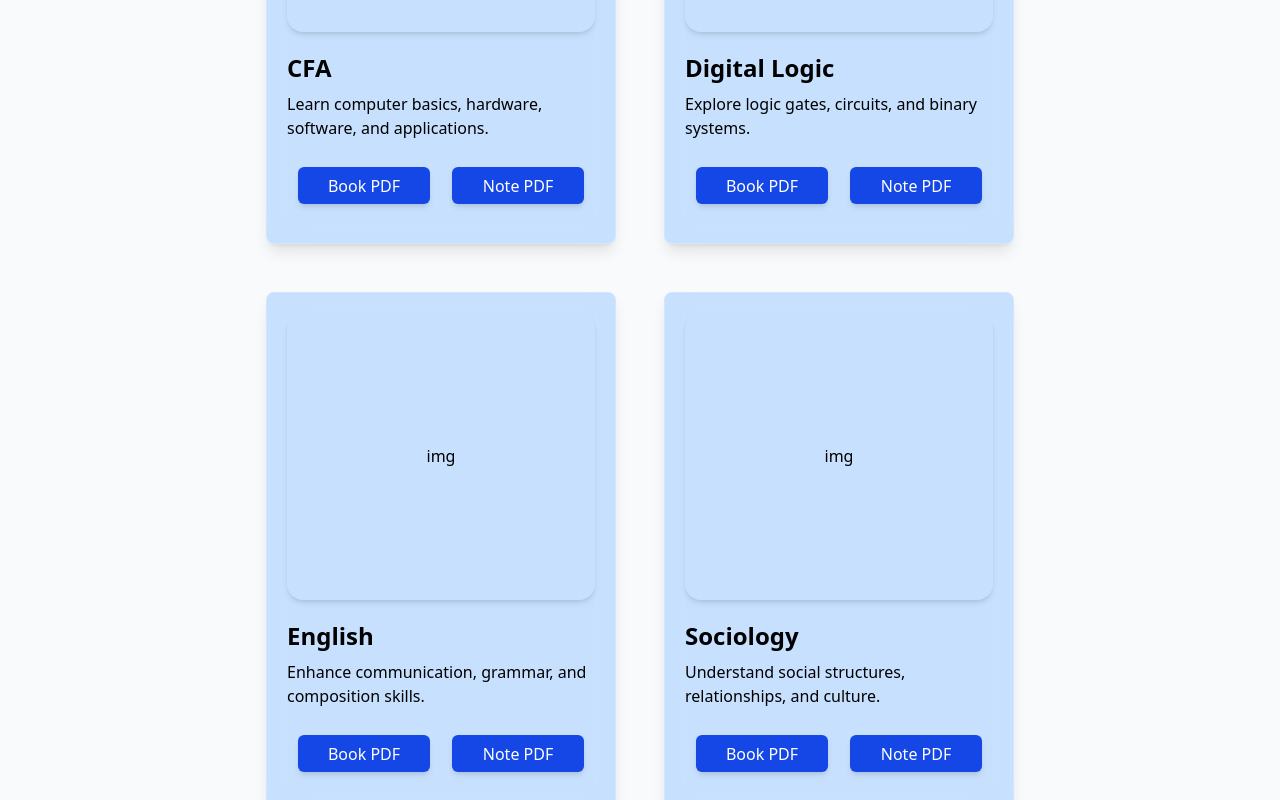
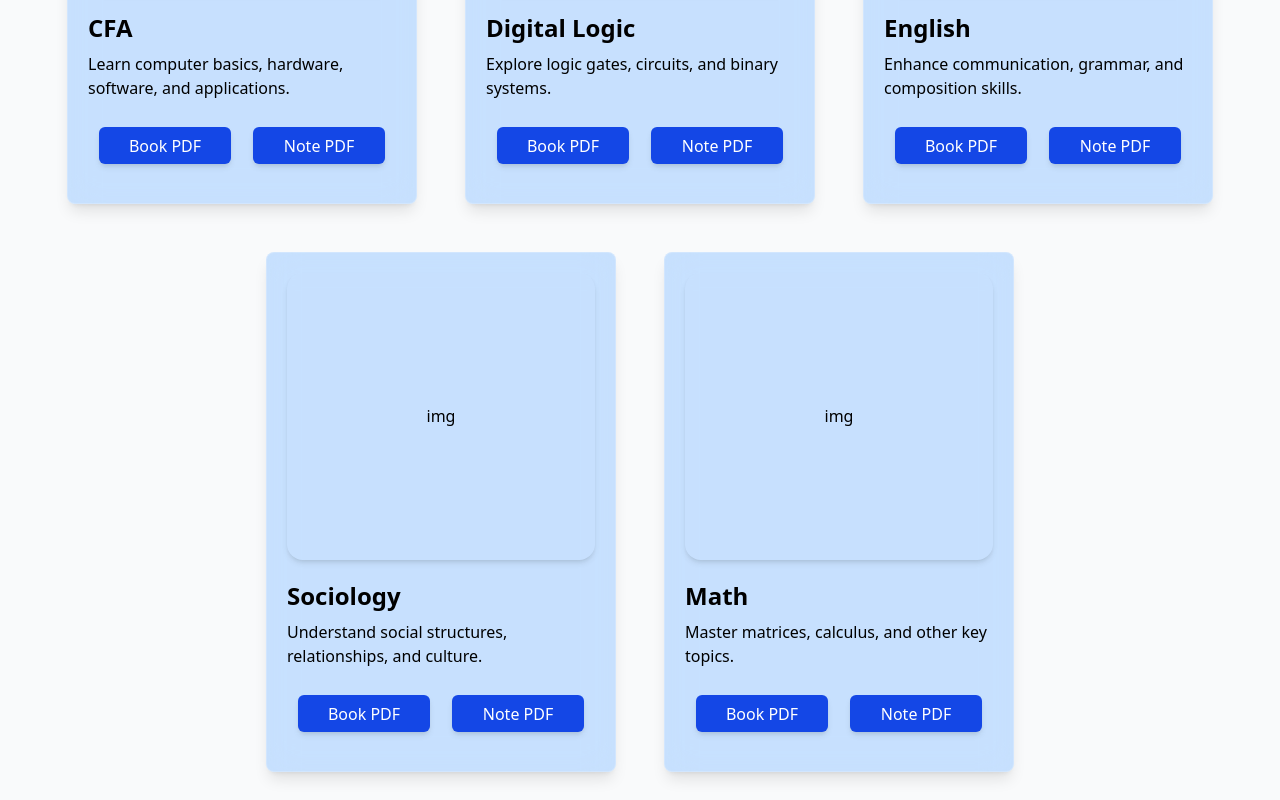
Before and after one commit to SharwanKunwar/BCA-Aspirant-Hub-0.1, a React (Vite) app in the folder BCA-Aspirant-Hub/: page /notes/sem01 in a window 1280 px wide. Shown: the part 480-1280 px from the top of the page. Built offline with nearby package versions, Linux system fonts and the light colour scheme.

Commit message:
update notes

```diff
--- a/BCA-Aspirant-Hub/src/Components/Card.jsx
+++ b/BCA-Aspirant-Hub/src/Components/Card.jsx
@@ -1,22 +1,51 @@
-import React from 'react'
+import React from "react";
+import { useNavigate } from "react-router-dom";
 
-function Card(props) {
+function Card({ title, des, id }) {
+  const navigate = useNavigate();
+
+  const handleClick = (target) => {
+    switch (target) {
+      case "cfa":
+        navigate("/notes/sem01/semister01-notes");
+        break;
+      // You can add more cases for other IDs here.
+      default:
+        console.warn("Invalid target:", target);
+    }
+  };
+
   return (
-    <>
-        <div className='bg-blue-400/30 backdrop-blur-lg border border-white/20 w-[350px] h-[520px] rounded-lg shadow-lg p-5 sm:m-1 m-5 flex flex-col gap-5'>
+    <div className="bg-blue-400/30 backdrop-blur-lg border border-white/20 w-[350px] h-[520px] rounded-lg shadow-lg p-5 sm:m-1 m-5 flex flex-col gap-5">
+      {/* Image Container */}
+      <div className="w-full h-[60%] rounded-2xl shadow-md flex justify-center items-center">
+        img
+      </div>
 
-            <div className=' w-full h-[60%] rounded-2xl shadow-md flex justify-center items-center'>img</div>
-            <div className=' w-full h-[20%] flex flex-col gap-2'>
-                <h1 className='text-2xl font-bold'>{props.title}</h1>
-                <p>{props.des}</p>
-            </div>
-            <div className=' w-full h-[8%] flex justify-around items-start'>
-                <button className='bg-blue-700 text-white w-6/14 h-full sm:w-6/14 sm:h-[95%] rounded-md shadow-md'>Book PDF</button>
-                <button className='bg-blue-700 text-white w-6/14 h-full sm:w-6/14 sm:h-[95%] rounded-md shadow-md'>Note PDF</button>
-            </div>
-        </div>
-    </>
-  )
+      {/* Title and Description */}
+      <div className="w-full h-[20%] flex flex-col gap-2">
+        <h1 className="text-2xl font-bold">{title}</h1>
+        <p>{des}</p>
+      </div>
+
+      {/* Action Buttons */}
+      <div className="w-full h-[8%] flex justify-around items-start">
+        <button
+          id={id}
+          className="bg-blue-700 text-white w-6/14 h-full sm:w-6/14 sm:h-[95%] rounded-md shadow-md"
+        >
+          Book PDF
+        </button>
+
+        <button
+          onClick={() => handleClick(id)}
+          className="bg-blue-700 text-white w-6/14 h-full sm:w-6/14 sm:h-[95%] rounded-md shadow-md"
+        >
+          Note PDF
+        </button>
+      </div>
+    </div>
+  );
 }
 
-export default Card
+export default Card;
--- a/BCA-Aspirant-Hub/src/Home/Notes.jsx
+++ b/BCA-Aspirant-Hub/src/Home/Notes.jsx
@@ -24,7 +24,8 @@ function Notes() {
     <>
       {/* Toggle Button */}
       <button
-        className="text-white bg-black w-full sm:h-[50px] h-[50px] flex justify-between pl-5 pr-5 items-center fixed sm:top-22 top-20 z-20 text-2xl font-bold"
+        className="text-black font-mono bg-white/30 backdrop-blur-lg border border-white/20 w-full sm:h-[50px] h-[50px] flex justify-between pl-5 pr-5 items-center fixed sm:top-22 top-20 z-20 text-2xl font-bold shadow-lg"
+
         onClick={toggleSidebar}
       >
         {isOpen ? "Sem List <" : "Sem List >"}
--- /dev/null
+++ b/BCA-Aspirant-Hub/src/SemComponents/Notes/PdfViewer.jsx
@@ -0,0 +1,13 @@
+import React from 'react'
+import { useNavigate } from "react-router-dom";
+
+function PdfViewer() {
+
+ return (
+     <>
+    this is PdfViewer
+     </>
+   );
+}
+
+export default PdfViewer
--- /dev/null
+++ b/BCA-Aspirant-Hub/src/SemComponents/Notes/Semister01Notes.jsx
@@ -0,0 +1,15 @@
+import React from "react";
+import PdfViewer from "./PdfViewer";
+
+function Semister01Notes() {
+
+
+  return (
+    <>
+    ss
+    <PdfViewer/>
+    </>
+  );
+}
+
+export default Semister01Notes;
--- a/BCA-Aspirant-Hub/src/SemComponents/Sem01.jsx
+++ b/BCA-Aspirant-Hub/src/SemComponents/Sem01.jsx
@@ -1,17 +1,50 @@
-import React from 'react'
-import Card from '../Components/Card'
+import React from "react";
+import { Outlet, useLocation } from "react-router-dom";
+import Card from "../Components/Card";
 
 function Sem01() {
+  const location = useLocation();
+
+  // Check if the route is for the notes (e.g., `/notes/sem01/semister01-notes`)
+  const isNotesOpen = location.pathname.includes("semister01-notes");
+
   return (
-    <div className='bg-gray-50 w-screen flex justify-center flex-wrap gap-10 pt-35 sm:p-50'>
-      <Card title={"CFA"} des={"Learn computer basics, hardware, software, and applications."}/>
-      <Card title={"Digital Logic"} des={"Explore logic gates, circuits, and binary systems."}/>
-      <Card title={"English"} des={"Enhance communication, grammar, and composition skills."}/>
-      <Card title={"Sociology"} des={"Understand social structures, relationships, and culture."}/>
-      <Card title={"Math"} des={"Master matrices, calculus, and other key topics."}/>
+    <div className="bg-gray-50 w-screen flex justify-center flex-wrap gap-10 pt-35 pb-10 sm:pt-40">
+      {/* Conditionally render the Cards */}
+      {!isNotesOpen && (
+        <>
+          <Card
+            title={"CFA"}
+            des={"Learn computer basics, hardware, software, and applications."}
+            id={"cfa"}
+          />
+          <Card
+            title={"Digital Logic"}
+            des={"Explore logic gates, circuits, and binary systems."}
+            id={"dl"}
+          />
+          <Card
+            title={"English"}
+            des={"Enhance communication, grammar, and composition skills."}
+            id={"eng"}
+          />
+          <Card
+            title={"Sociology"}
+            des={"Understand social structures, relationships, and culture."}
+            id={"social"}
+          />
+          <Card
+            title={"Math"}
+            des={"Master matrices, calculus, and other key topics."}
+            id={"math"}
+          />
+        </>
+      )}
 
+      {/* Outlet will render nested routes like Semister01Notes */}
+      <Outlet />
     </div>
-  )
+  );
 }
 
-export default Sem01
+export default Sem01;
--- a/BCA-Aspirant-Hub/src/SemComponents/Sem02.jsx
+++ b/BCA-Aspirant-Hub/src/SemComponents/Sem02.jsx
@@ -4,7 +4,7 @@ import Card from '../Components/Card'
 
 function Sem02() {
   return (
-    <div className='bg-gray-50 w-screen flex justify-center flex-wrap gap-10 pt-35 sm:p-50'>
+    <div className='bg-gray-50 w-screen flex justify-center flex-wrap gap-10 pt-35 sm:pt-40 sm:pb-10'>
       <Card title={"C Programming"} des={"Learn computer basics, hardware, software, and applications."}/>
       <Card title={"Microprocessor"} des={"Explore logic gates, circuits, and binary systems."}/>
       <Card title={"English"} des={"Enhance communication, grammar, and composition skills."}/>
--- a/BCA-Aspirant-Hub/src/main.jsx
+++ b/BCA-Aspirant-Hub/src/main.jsx
@@ -1,64 +1,70 @@
-import { StrictMode } from 'react';
-import { createRoot } from 'react-dom/client';
-import { createBrowserRouter, RouterProvider } from 'react-router-dom';
-import './index.css';
-import App from './App.jsx';
-import MainPage from './Home/MainPage.jsx';
-import Notes from './Home/Notes.jsx';
-import Semister from './Home/Semister.jsx';
-import Intro from './Components/Intro.jsx';
-import Projects from './Home/Projects.jsx';
-import Blogs from './Home/Blogs.jsx';
-import AnimatedIntro from './Components/AnimatedIntro.jsx';
-import Sem01 from './SemComponents/Sem01.jsx';
-import Sem02 from './SemComponents/Sem02.jsx';
-import ErrorPage from './Components/ErrorPage.jsx';
+import { StrictMode } from "react";
+import { createRoot } from "react-dom/client";
+import { createBrowserRouter, RouterProvider } from "react-router-dom";
+import "./index.css";
+import App from "./App.jsx";
+import MainPage from "./Home/MainPage.jsx";
+import Notes from "./Home/Notes.jsx";
+import Semister from "./Home/Semister.jsx";
+import Projects from "./Home/Projects.jsx";
+import Blogs from "./Home/Blogs.jsx";
+import AnimatedIntro from "./Components/AnimatedIntro.jsx";
+import Sem01 from "./SemComponents/Sem01.jsx";
+import Sem02 from "./SemComponents/Sem02.jsx";
+import ErrorPage from "./Components/ErrorPage.jsx";
+import Semister01Notes from "./SemComponents/Notes/Semister01Notes.jsx";
 
 const router = createBrowserRouter([
   {
-    path: '/',
+    path: "/",
     element: <App />,
+    errorElement: <ErrorPage />,
     children: [
       {
-        path: '/',
-        element: <AnimatedIntro />
+        path: "/",
+        element: <AnimatedIntro />,
       },
       {
-        path: 'home',
-        element: <MainPage />
+        path: "home",
+        element: <MainPage />,
       },
       {
-        path: 'notes',
-        element: <Notes />,  // Parent route for Notes
+        path: "notes",
+        element: <Notes />,
         children: [
           {
-            path: 'sem01',   // Nested route for Sem01
-            element: <Sem01 />
+            path: "sem01",
+            element: <Sem01 />,
+            children: [
+              {
+                path: "semister01-notes",
+                element: <Semister01Notes />,
+              },
+            ],
           },
           {
-            path: 'sem02',   // Nested route for Sem02
-            element: <Sem02 />
-          }
+            path: "sem02",
+            element: <Sem02 />,
+          },
         ],
       },
       {
-        path: 'semister',
-        element: <Semister />
+        path: "semister",
+        element: <Semister />,
       },
       {
-        path: 'projects',
-        element: <Projects />
+        path: "projects",
+        element: <Projects />,
       },
       {
-        path: 'blogs',
-        element: <Blogs />
+        path: "blogs",
+        element: <Blogs />,
       },
     ],
-    errorElement: <ErrorPage />,
-  }
+  },
 ]);
 
-createRoot(document.getElementById('root')).render(
+createRoot(document.getElementById("root")).render(
   <StrictMode>
     <RouterProvider router={router} />
   </StrictMode>
```
